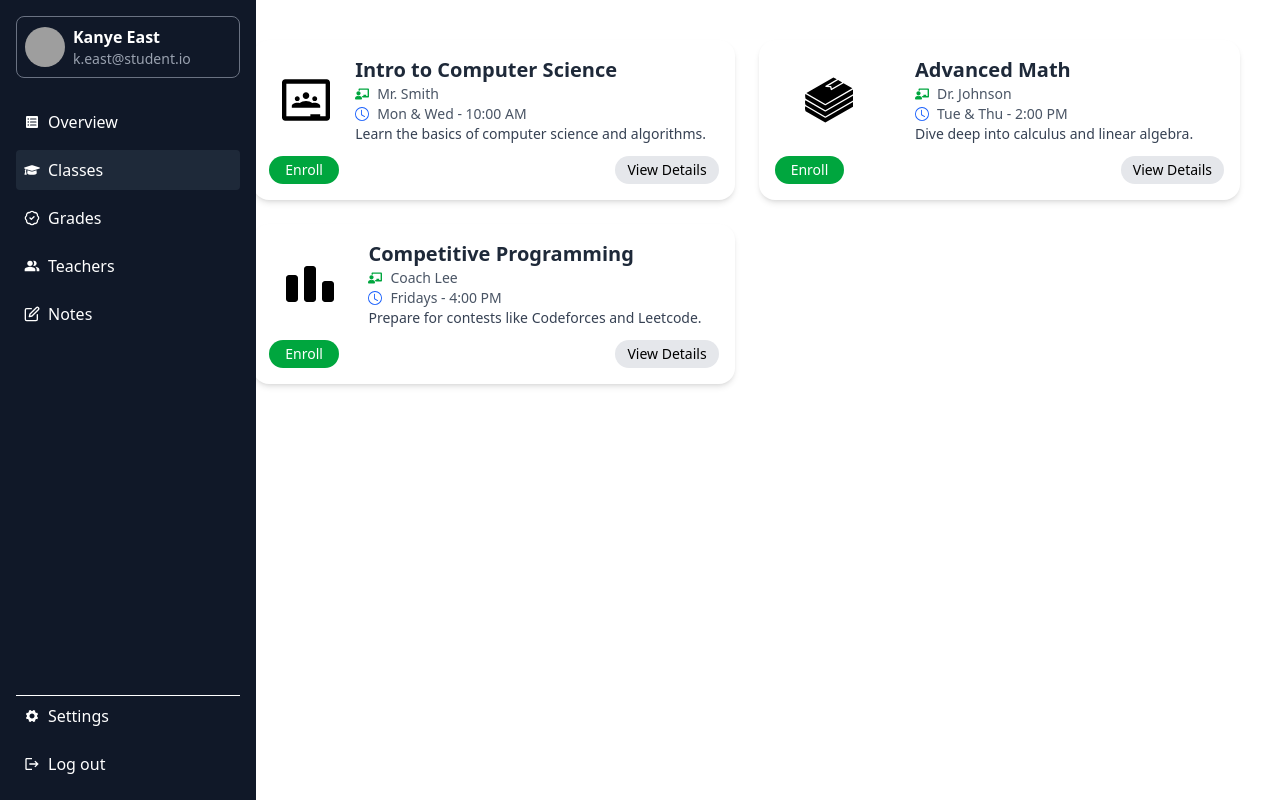
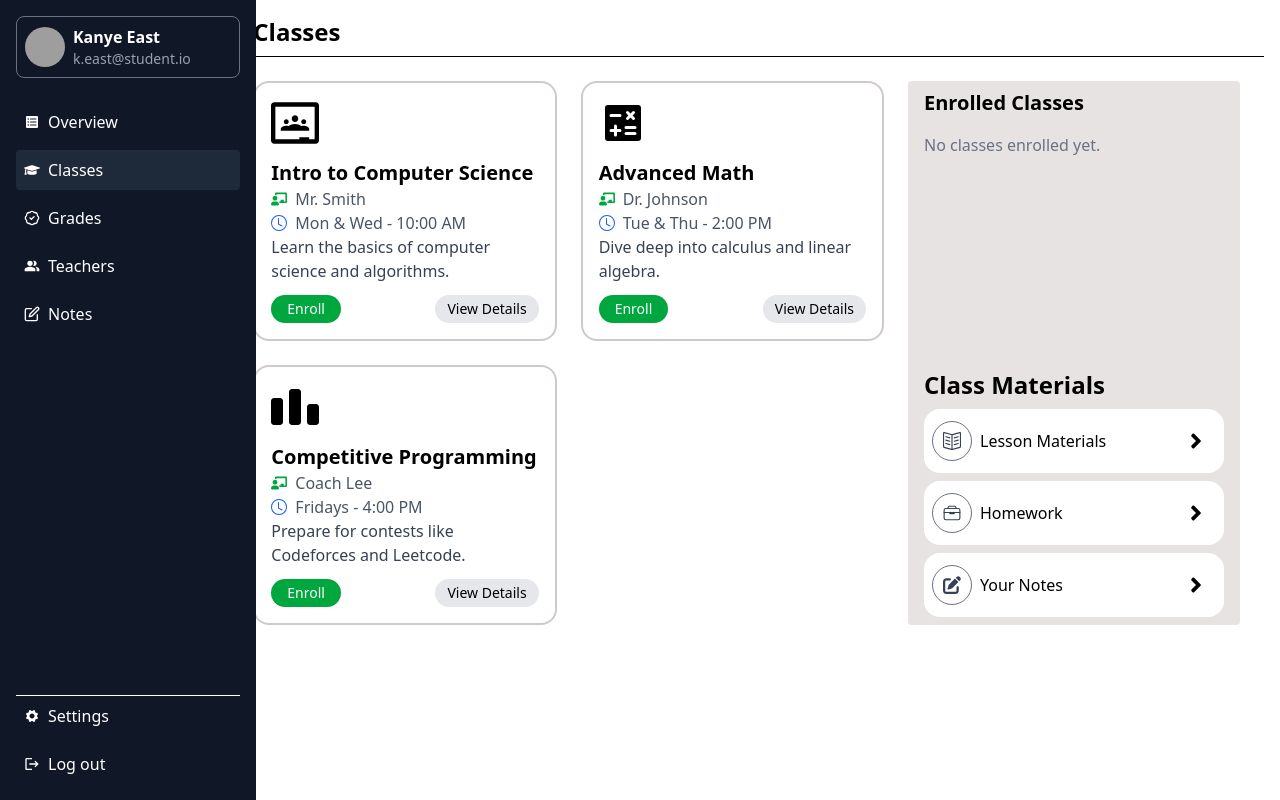
Before and after one commit to TARIQQ-coder/Student-Management-Proj, a React (Vite) app: page /classes in a window 1280 px wide. Built offline with nearby package versions, Linux system fonts and the light colour scheme; grey boxes are pictures that could not be loaded.

Commit message:
ClassList-done-update-1

```diff
--- a/data/Courses.js
+++ b/data/Courses.js
@@ -1,4 +1,6 @@
 import { SiBookstack, SiGoogleclassroom, SiCodeforces } from "react-icons/si";
+import { RiEnglishInput } from "react-icons/ri";
+import { PiMathOperationsFill } from "react-icons/pi";
 
 const courses = [
   {
@@ -8,7 +10,7 @@ const courses = [
     students: 34,
     lessonProgress: "Lesson 8/12",
     percent: 67,
-    icon: SiBookstack,
+    icon: RiEnglishInput,
     iconColor: "text-indigo-600",
   },
   {
@@ -18,7 +20,7 @@ const courses = [
     students: 28,
     lessonProgress: "Lesson 5/10",
     percent: 50,
-    icon: SiGoogleclassroom,
+    icon: PiMathOperationsFill,
     iconColor: "text-blue-600",
   },
   {
--- a/src/components/ClassCard.jsx
+++ b/src/components/ClassCard.jsx
@@ -1,45 +1,45 @@
-import React from 'react';
-import { FaChalkboardTeacher } from 'react-icons/fa';
-import { BsClock } from 'react-icons/bs';
-import EnrollButton from './EnrollButton';
-import { useNavigate } from 'react-router-dom';
-import {
-  SiGoogleclassroom,
-  SiBookstack,
-  SiCodeforces,
-} from 'react-icons/si';
+import React from "react";
+import { FaChalkboardTeacher } from "react-icons/fa";
+import { BsClock } from "react-icons/bs";
+import EnrollButton from "./EnrollButton";
+import { useNavigate } from "react-router-dom";
+import { SiGoogleclassroom, SiBookstack, SiCodeforces } from "react-icons/si";
+import { PiMathOperationsFill } from "react-icons/pi";
 
 const ClassCard = ({ classData, onViewDetails }) => {
-
   const iconMap = {
     SiGoogleclassroom: <SiGoogleclassroom className="w-12 h-12" />,
     SiBookstack: <SiBookstack className="w-12 h-12" />,
     SiCodeforces: <SiCodeforces className="w-12 h-12" />,
+    PiMathOperationsFill: <PiMathOperationsFill className="w-12 h-12" />,
   };
 
   const navigate = useNavigate();
 
+  return (
+    <div>
 
-  return (
-    <div className="bg-white shadow-md rounded-2xl p-4 space-y-3">
 
-      <div className='flex items-center justify-around'>
+    <div>
+      <div className="bg-white border-2 border-[#d1c9c9] rounded-2xl p-4 space-y-3">
+        <div className="flex items-center justify-around md:flex-col md:items-start md:space-y-3">
           <div>{iconMap[classData.icon]}</div>
           <div>
+            <h2 className="text-xl font-bold">
+              {classData.title}
+            </h2>
 
-              <h2 className="text-xl font-bold text-gray-800">{classData.title}</h2>
-
-              <div className="flex items-center text-sm text-gray-600">
+            <div className="flex items-center text-gray-600">
               <FaChalkboardTeacher className="mr-2 text-green-600" />
               {classData.teacher}
             </div>
 
-              <div className="flex items-center text-sm text-gray-600">
+            <div className="flex items-center text-gray-600">
               <BsClock className="mr-2 text-blue-600" />
               {classData.schedule}
             </div>
 
-              <p className="text-gray-700 text-sm">{classData.description}</p>
+            <p className="text-gray-700 ">{classData.description}</p>
           </div>
         </div>
 
@@ -53,6 +53,8 @@ const ClassCard = ({ classData, onViewDetails }) => {
           </button>
         </div>
       </div>
+    </div>
+    </div>
   );
 };
 
--- a/src/components/ClassList.jsx
+++ b/src/components/ClassList.jsx
@@ -1,20 +1,35 @@
-import React, { useState } from 'react';
-import ClassCard from './ClassCard';
-import { useClassStore } from '../store/classStore';
-
-
+import React from "react";
+import ClassCard from "./ClassCard";
+import { useClassStore } from "../store/classStore";
+import EnrolledClass from "./EnrolledClass";
+import ClassMaterials from "./ClassMaterials";
 
 const ClassList = () => {
   const classes = useClassStore((state) => state.classes);
 
+  return (
+    <div>
+      <h1 className="text-2xl font-semibold ml-6 border-b pb-2">Classes</h1>
 
+      <div className="flex flex-col md:flex-row gap-6 p-6">
+        {/* Left side: All available classes */}
+        <div className="flex-1 grid grid-cols-1 md:grid-cols-2 gap-6">
+          {classes.map((classItem) => (
+            <ClassCard key={classItem.id} classData={classItem} />
+          ))}
+        </div>
 
-  return (
-    <div className="p-6 grid grid-cols-1 md:grid-cols-2 gap-6">
-      {classes.map((classItem) => (
-        <ClassCard key={classItem.id} classData={classItem} />
-      ))}
-
+        <div className="flex flex-col justify-between bg-[#e7e3e3] px-4  rounded pt-2">
+          {/* Right side: Enrolled classes */}
+          <div className="w-full md:w-[300px]">
+            <h2 className="text-xl font-bold mb-4">Enrolled Classes</h2>
+            <EnrolledClass />
+          </div>
+          <div>
+            <ClassMaterials />
+          </div>
+        </div>
+      </div>
     </div>
   );
 };
--- /dev/null
+++ b/src/components/ClassMaterials.jsx
@@ -0,0 +1,62 @@
+import React from "react";
+import { FaRegNewspaper } from "react-icons/fa6";
+import { FaPenToSquare } from "react-icons/fa6";
+import { IoBriefcaseOutline } from "react-icons/io5";
+import { PiMathOperationsFill } from "react-icons/pi";
+import { SlBookOpen } from "react-icons/sl";
+import { FaAngleRight } from "react-icons/fa";
+
+const ClassMaterials = () => {
+  return (
+    <div className="mt-8">
+      <h2 className="text-2xl font-semibold mb-2 ">Class Materials</h2>
+      <div>
+        <div className="flex items-center justify-between bg-white px-2 py-3 rounded-2xl my-2 cursor-pointer">
+          <div className="flex items-center space-x-2">
+            <div className="w-10 h-10 rounded-full border-gray-500 border flex items-center justify-center">
+              <SlBookOpen className="text-lg text-gray-700" />
+            </div>
+            <div>
+              <p>Lesson Materials</p>
+
+            </div>
+          </div>
+<div className="mr-2">
+           <FaAngleRight className="w-6 h-6 cursor-pointer"/>
+           </div>
+        </div>
+
+        <div className="flex items-center justify-between bg-white px-2 py-3 rounded-2xl my-2 cursor-pointer">
+          <div className="flex items-center space-x-2">
+            <div className="w-10 h-10 rounded-full border-gray-500 border flex items-center justify-center">
+              <IoBriefcaseOutline className="text-lg text-gray-700" />
+            </div>
+            <div>
+              <p>Homework</p>
+            </div>
+          </div>
+          <div className="mr-2">
+           <FaAngleRight className="w-6 h-6 cursor-pointer"/>
+           </div>
+        </div>
+
+        <div className="flex items-center justify-between bg-white px-2 py-3 rounded-2xl my-2 cursor-pointer">
+          <div className="flex items-center space-x-2">
+            <div className="w-10 h-10 rounded-full border-gray-500 border flex items-center justify-center">
+              <FaPenToSquare className="text-lg text-gray-700" />
+            </div>
+            <div>
+              <p>Your Notes</p>
+            </div>
+          </div>
+          <div className="mr-2">
+           <FaAngleRight className="w-6 h-6 cursor-pointer"/>
+           </div>
+        </div>
+
+      </div>
+    </div>
+  );
+};
+
+export default ClassMaterials;
--- /dev/null
+++ b/src/components/EnrolledClass.jsx
@@ -0,0 +1,32 @@
+import React from 'react';
+import { useClassStore } from '../store/classStore';
+
+const EnrolledClass = () => {
+  const enrolledClassIds = useClassStore((state) => state.enrolledClassIds);
+  const classes = useClassStore((state) => state.classes);
+
+  const enrolledClasses = classes.filter((cls) =>
+    enrolledClassIds.includes(cls.id)
+  );
+
+  if (enrolledClasses.length === 0) {
+    return <p className="text-gray-500">No classes enrolled yet.</p>;
+  }
+
+  return (
+    <div className="space-y-4">
+      {enrolledClasses.map((cls) => (
+        <div
+          key={cls.id}
+          className="p-4 bg-white rounded-lg  border border-[#d1c9c9]"
+        >
+          <h3 className="font-semibold text-xl">{cls.title}</h3>
+          <p className="text-gray-600">{cls.teacher}</p>
+          <p className='text-gray-600'>{cls.schedule}</p>
+        </div>
+      ))}
+    </div>
+  );
+};
+
+export default EnrolledClass;
--- a/src/components/Grades.jsx
+++ b/src/components/Grades.jsx
@@ -11,7 +11,7 @@ const Grades = () => {
       <div className="space-y-4">
 
 
-        <div className="flex items-center justify-between bg-white px-6 py-10 rounded-2xl mt-8">
+        <div className="flex items-center justify-between bg-white px-6 py-10 rounded-2xl mt-8 ">
           <div className="flex items-center space-x-2">
             <div className="w-10 h-10 rounded-full border-gray-500 border flex items-center justify-center">
               <IoDocumentTextOutline className="text-lg text-gray-700" />
--- a/src/store/classStore.js
+++ b/src/store/classStore.js
@@ -26,7 +26,7 @@ export const useClassStore = create((set) => ({
       teacher: 'Dr. Johnson',
       schedule: 'Tue & Thu - 2:00 PM',
       description: 'Dive deep into calculus and linear algebra.',
-      icon: 'SiBookstack',
+      icon: 'PiMathOperationsFill',
       subjectDetails: [
         {
           title: 'Calculus',
```
Lines whose indentation alone changed are shown as unchanged.
